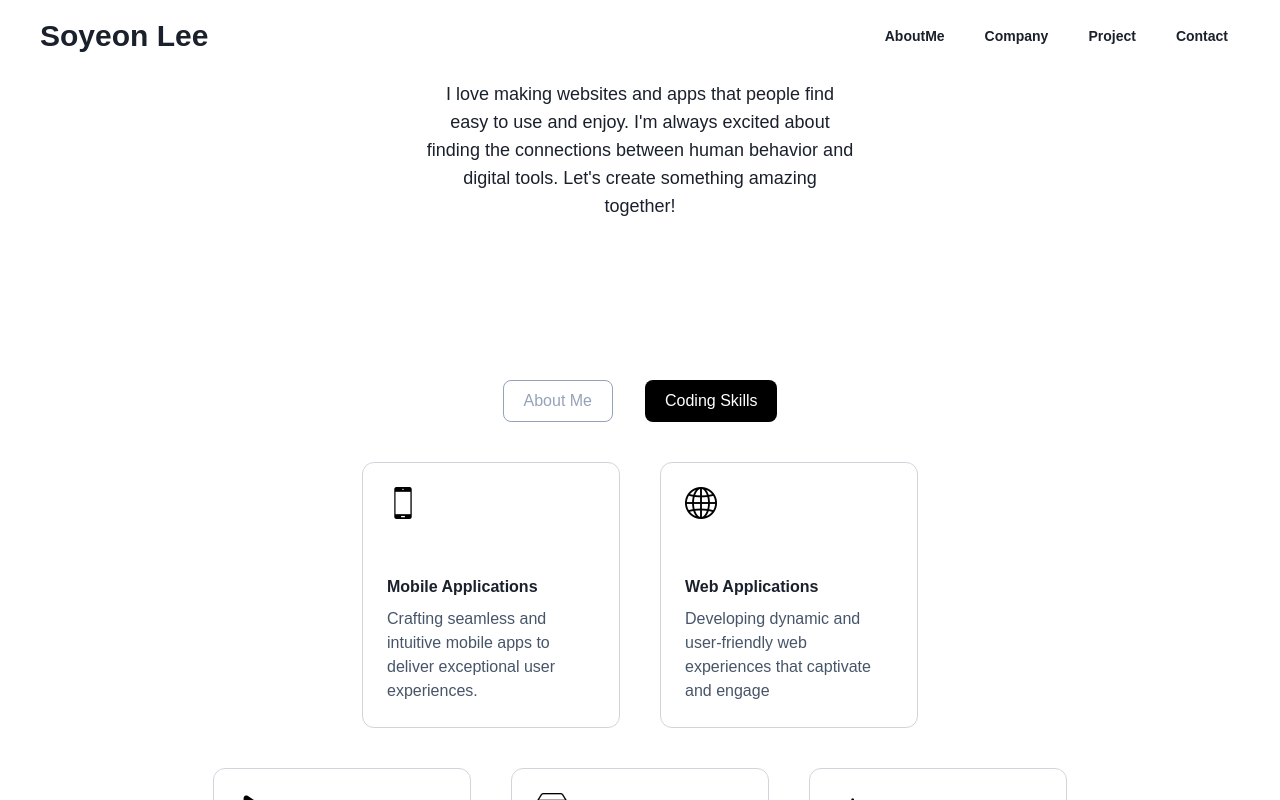
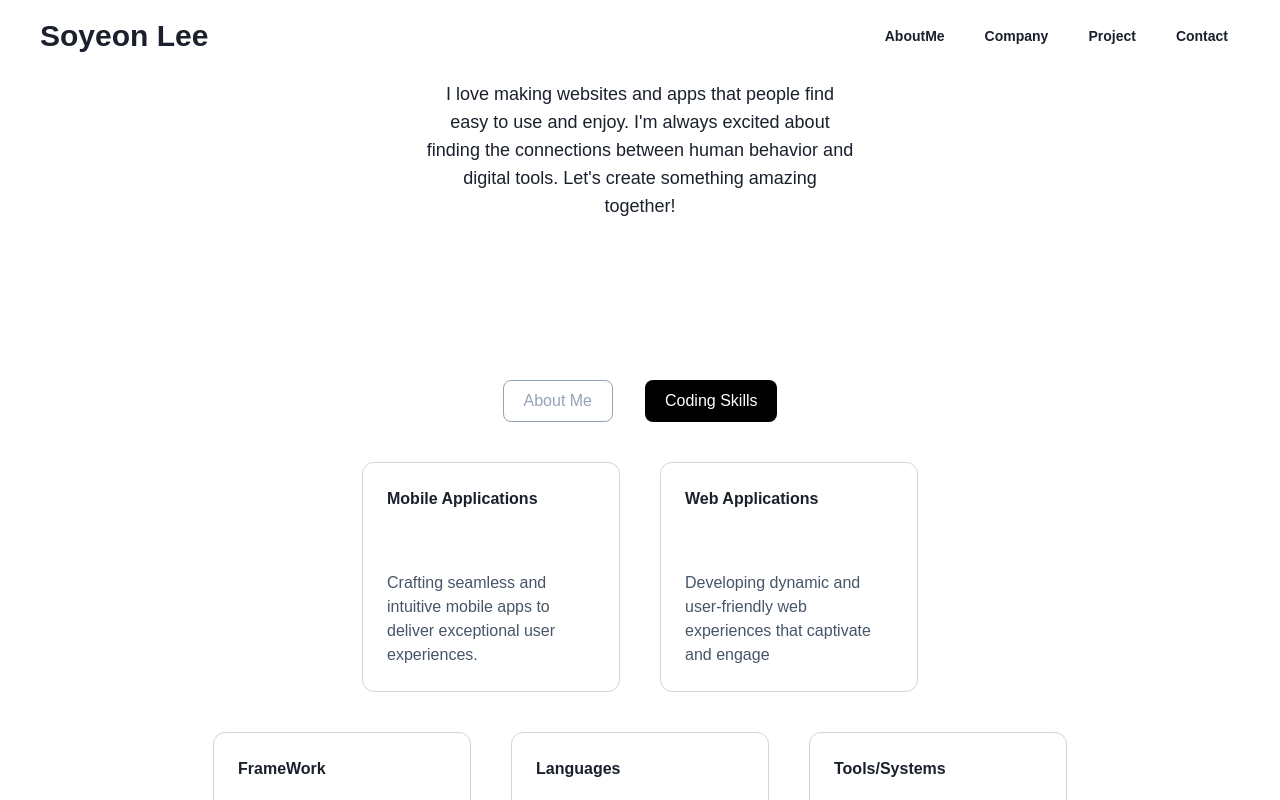
Before and after one commit to call203/portfolio, a React (Create React App) app: page / in a window 1280 px wide. Both pictures are taken after a click on the button "About Me". Shown: the part 603-1403 px from the top of the page. Built offline with nearby package versions, Linux system fonts and the light colour scheme.

Commit message:
[FIX] update Code skill contents

```diff
--- a/package.json
+++ b/package.json
@@ -4,6 +4,7 @@
   "private": true,
   "dependencies": {
     "@chakra-ui/icons": "^2.1.1",
+    "@chakra-ui/image": "^2.1.0",
     "@chakra-ui/react": "^2.8.1",
     "@emotion/react": "^11",
     "@emotion/styled": "^11",
--- a/src/components/AboutMe.tsx
+++ b/src/components/AboutMe.tsx
@@ -1,23 +1,19 @@
-import { Image } from '@chakra-ui/react'
-import { useState } from 'react'
-import BlackAvatar from '../assets/BlackAvatar.png'
-import Cursor from '../assets/cursor.png'
-import Html from '../assets/html.png'
-import Servers from '../assets/servers.png'
-import SmartPhone from '../assets/smartphone.png'
-import WWW from '../assets/www.png'
-import { motion } from 'framer-motion'
+import { Image } from "@chakra-ui/react";
+import { useState } from "react";
+import BlackAvatar from "../assets/BlackAvatar.png";
+
+import { motion } from "framer-motion";
 
 interface SkillBoxProps {
-  imgSrc: string
-  title: string
-  content: string
+  list?: Array<String>;
+  title: string;
+  content: string;
 }
 
 const box = {
   reset: { rotate: 0 },
   hover: { rotate: 8, transition: { duration: 0.3 } },
-}
+};
 
 const SkillBox = (datas: SkillBoxProps) => {
   return (
@@ -28,22 +24,33 @@ const SkillBox = (datas: SkillBoxProps) => {
       className="flex flex-wrap border border-1 border-gray-300 rounded-xl p-6"
     >
       <div className="grid grid-col-2 w-52 text-start">
-        <div className="mb-14">
-          <Image src={datas.imgSrc} className="w-8" />
+        <div className="font-semibold mb-14">{datas.title}</div>
+        <div className="flex flex-col">
+          <div className="pb-1 flex flex-row flex-wrap">
+            {datas?.list?.map((i) => {
+              return (
+                <div className="rounded-full bg-gray-400 mr-1 mt-1">
+                  <div className="text-white px-2 py-1 text-xs">{i}</div>
+                </div>
+              );
+            })}
+          </div>
+
+          <div>
+            <div className="text-slate-600 ">{datas.content}</div>
+          </div>
         </div>
-        <div className="font-semibold mb-2">{datas.title}</div>
-        <div className="text-slate-600 ">{datas.content}</div>
       </div>
     </motion.div>
-  )
-}
+  );
+};
 
 function AboutMe() {
-  const [toggle, setToggle] = useState(true)
+  const [toggle, setToggle] = useState(true);
 
   const handleButton = () => {
-    setToggle(!toggle)
-  }
+    setToggle(!toggle);
+  };
 
   return (
     <div className="container mx-auto font-sans">
@@ -52,8 +59,8 @@ function AboutMe() {
           onClick={() => handleButton()}
           className={`mx-4 rounded-lg px-5 py-2 ${
             toggle
-              ? 'bg-black text-white'
-              : 'text-slate-400 bg-white  border border-slate-400'
+              ? "bg-black text-white"
+              : "text-slate-400 bg-white  border border-slate-400"
           }`}
         >
           About Me
@@ -62,8 +69,8 @@ function AboutMe() {
           onClick={() => handleButton()}
           className={`mx-4 rounded-lg px-5 py-2 ${
             !toggle
-              ? 'bg-black text-white'
-              : 'text-slate-400 bg-white  border border-slate-400'
+              ? "bg-black text-white"
+              : "text-slate-400 bg-white  border border-slate-400"
           }`}
         >
           Coding Skills
@@ -90,20 +97,20 @@ function AboutMe() {
             <div className="lg:text-lg text-md text-center lg:text-start">
               I am always
               <span className="font-bold">
-                {' '}
+                {" "}
                 seeking innovation and continually expanding my skill set,
               </span>
               spanning both front-end and back-end development. My focus is on
               identifying opportunities for
               <span className="font-bold">
-                {' '}
-                growth and crafting solutions that make a meaningful impact.
+                {" "}
+                growth and crafting solutions that make a meaningful impact.{" "}
               </span>
               Beyond coding, I strive to understand the human elements that
               shape digital experiences. My dedication to delivering results
               goes hand-in-hand with
               <span className="font-bold">
-                {' '}
+                {" "}
                 my passion for creating digital experiences that leave a lasting
                 impact.
               </span>
@@ -115,12 +122,12 @@ function AboutMe() {
           <div className="flex font-sans justify-center mt-10">
             <div className="grid grid-col-1 md:grid-cols-2 lg:grid-cols-2 gap-10">
               <SkillBox
-                imgSrc={SmartPhone}
+                // list={["JavaScript", "TypeScript", "HTML", "CSS", "Python"]}
                 title="Mobile Applications"
                 content="Crafting seamless and intuitive mobile apps to deliver exceptional user experiences."
               />
               <SkillBox
-                imgSrc={WWW}
+                // list={["JavaScript", "TypeScript", "HTML", "CSS", "Python"]}
                 title="Web Applications"
                 content="Developing dynamic and user-friendly web experiences that captivate and engage"
               />
@@ -129,27 +136,33 @@ function AboutMe() {
           <div className="flex font-sans justify-center mt-10">
             <div className="grid grid-col-1 md:grid-cols-2 lg:grid-cols-3 gap-10">
               <SkillBox
-                imgSrc={Cursor}
-                title="Frontend Development"
-                content="Transforming ideas into reality within the browser.
-                 [React, React Native, NextJS, Redux]"
+                list={[
+                  "ReactJS",
+                  "React Native",
+                  " NextJS",
+                  " NestJS",
+                  "Spring",
+                  "NodeJS",
+                ]}
+                title="FrameWork"
+                content="Primarily focused on React, with a strong emphasis on the latest advancements in its ecosystem. Passionate about this tools it offers, including Redux, Hooks, and beyond"
               />
               <SkillBox
-                imgSrc={Servers}
-                title="Backend Development"
-                content="Building powerful server-side systems, coding from scratch. [Spring, NodeJS]"
+                list={["JavaScript", "TypeScript", "HTML", "CSS", "Python"]}
+                title="Languages"
+                content="TS/JS is my main languages, with extensive experience in ReactJS. I actively stay up-to-date with the lastest trends in these technologies"
               />
               <SkillBox
-                imgSrc={Html}
-                title="Languages"
-                content="JavaScript, TypeScript, Python, HTML, CSS, SQL, Java"
+                list={["Linux", "Git", "MySQL", "Firebase", "Docker"]}
+                title="Tools/Systems"
+                content="Experienced in or developing to advancing all listed skills with the goal of achieving mastery"
               />
             </div>
           </div>
         </>
       )}
     </div>
-  )
+  );
 }
 
-export default AboutMe
+export default AboutMe;
--- a/src/components/Contact.tsx
+++ b/src/components/Contact.tsx
@@ -1,8 +1,8 @@
-import { Image } from '@chakra-ui/react'
-import { motion, Variant } from 'framer-motion'
-import LinkedIn from '../assets/LinkedIN_black.png'
-import Github from '../assets/Github_black.png'
-import Mail from '../assets/Mail_black.png'
+import { Image } from "@chakra-ui/react";
+import { motion, Variant } from "framer-motion";
+import LinkedIn from "../assets/LinkedIN_black.png";
+import Github from "../assets/Github_black.png";
+import Mail from "../assets/Mail_black.png";
 
 function Contact() {
   const cardVariants: Variant | any = {
@@ -12,12 +12,12 @@ function Contact() {
     onscreen: {
       y: 0,
       transition: {
-        type: 'spring',
+        type: "spring",
         bounce: 0.2,
         duration: 0.8,
       },
     },
-  }
+  };
   const cardVariants1: Variant | any = {
     offscreen: {
       y: -300,
@@ -25,13 +25,13 @@ function Contact() {
     onscreen: {
       y: 0,
       transition: {
-        type: 'spring',
+        type: "spring",
         bounce: 0.2,
         duration: 0.8,
         delay: 0.1,
       },
     },
-  }
+  };
 
   const cardVariants2: Variant | any = {
     offscreen: {
@@ -40,13 +40,13 @@ function Contact() {
     onscreen: {
       y: 0,
       transition: {
-        type: 'spring',
+        type: "spring",
         bounce: 0.2,
         duration: 0.8,
         delay: 0.2,
       },
     },
-  }
+  };
 
   return (
     <div className="container mx-auto font-sans text-center ">
@@ -55,7 +55,7 @@ function Contact() {
       </div>
       <div className="flex justify-center font-light">
         <p>
-          Although I'm currentlu looking for any new opportunities, my inbox is
+          Although I'm currently looking for any new opportunities, my inbox is
           always open. Whether you have a quetion or jest want to way hi, I'll
           try my best to get back to you!
         </p>
@@ -83,7 +83,7 @@ function Contact() {
         </motion.div>
       </motion.div>
     </div>
-  )
+  );
 }
 
-export default Contact
+export default Contact;
--- a/src/components/Home.tsx
+++ b/src/components/Home.tsx
@@ -1,5 +1,5 @@
-import Avatar from '../assets/Avatar.png'
-import { Image } from '@chakra-ui/image'
+import Avatar from "../assets/Avatar.png";
+import { Image } from "@chakra-ui/image";
 
 function Home() {
   return (
@@ -18,7 +18,7 @@ function Home() {
         <p>Soyeon Lee</p>
       </div>
       <div className="justify-center  text-center font-bold mb-5 text-sm lg:text-lg">
-        <p>Full stack Web & App Developer</p>
+        <p>Web & App Developer</p>
       </div>
       <div className="flex justify-center">
         <p className="lg:w-1/3 w-2/4 lg:text-lg text-md font-normal text-center">
@@ -28,7 +28,7 @@ function Home() {
         </p>
       </div>
     </div>
-  )
+  );
 }
 
-export default Home
+export default Home;
```
Also changed, not shown: src/assets/data.tsx (+27 -30 lines), 2 other files (tests, documents, lock files or other folders).
